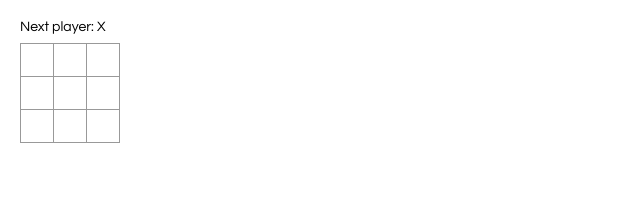
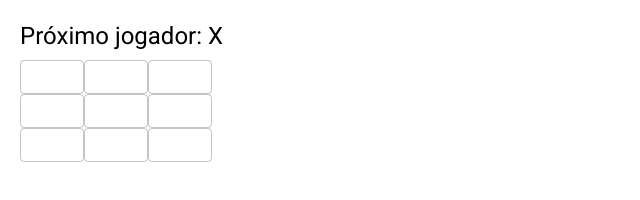
Before and after one commit to jlsneto/react-learning, a React app: page / in a window 1280 px wide. Shown: the whole page, without its empty margins (0-640 px from the left). Built offline with nearby package versions, Linux system fonts and the light colour scheme.

Commit message:
BabySteps: Adiciona material UI e define regra pra reinício do jogo

```diff
--- a/package.json
+++ b/package.json
@@ -3,9 +3,12 @@
   "version": "0.1.0",
   "private": true,
   "dependencies": {
+    "@material-ui/core": "^4.1.0",
+    "@material-ui/icons": "^4.1.0",
     "react": "^16.8.6",
     "react-dom": "^16.8.6",
-    "react-scripts": "3.0.1"
+    "react-scripts": "3.0.1",
+    "typeface-roboto": "0.0.54"
   },
   "scripts": {
     "start": "parcel serve src/index.html",
--- a/src/index.css
+++ b/src/index.css
@@ -40,11 +40,11 @@ body {
     background: #ddd;
   }
 
-  .game {
-    display: flex;
-    flex-direction: row;
-  }
 
   .game-info {
     margin-left: 20px;
   }
+
+  .card {
+    min-width: 275,
+  }
--- a/src/index.js
+++ b/src/index.js
@@ -1,6 +1,11 @@
 import React from 'react';
 import ReactDOM from 'react-dom';
 import styles from './index.css';
+import Button from '@material-ui/core/Button';
+import Grid from '@material-ui/core/Grid';
+import Card from '@material-ui/core/Card';
+import Typography from '@material-ui/core/Typography';
+import 'typeface-roboto';
 function calculateWinner(squares) {
     const lines = [
       [0, 1, 2],
@@ -12,15 +17,24 @@ function calculateWinner(squares) {
       [0, 4, 8],
       [2, 4, 6],
     ];
+    console.dir(squares)
     for (let i = 0; i < lines.length; i++) {
       const [a, b, c] = lines[i];
       if (squares[a] && squares[a] === squares[b] && squares[a] === squares[c]) {
         return squares[a];
       }
     }
+    // if(!(indexOf(null))){
+    //     alert("DEU VELHA!")
+    // }
     return null;
   }
-
+function isDraw(squares){
+    if (!(squares.indexOf(null) in squares)){
+        return true;
+    }
+    return false;
+}
 class Square extends React.Component {
     constructor(props) {
         super(props);
@@ -30,23 +44,11 @@ class Square extends React.Component {
     }
     render() {
         return (
-            <button className="square"
+            <Button variant="outlined" className="square"
             onClick={() => this.props.onClick()}
             >
                 {this.props.value}
-            </button>
-        );
-    }
-}
-class Button extends React.Component{
-    constructor(props){
-        super(props);
-    }
-    render(){
-        return (
-            <div>
-                <button onClick= {() => this.props.onClick()}>Reiniciar</button>
-            </div>
+            </Button>
         );
     }
 }
@@ -90,34 +92,40 @@ class Board extends React.Component {
 
     render() {
         const winner = calculateWinner(this.state.squares);
-        const button = winner ? <Button onClick={() => this.handleButtonClick()}/>: ''
+        const button = winner || isDraw(this.state.squares) ? <Button variant="contained" color="primary" onClick={() => this.handleButtonClick()}>Reiniciar</Button>: ''
         let status;
         if (winner){
-            status = 'Winner: ' + winner;
-        } else{
-            status = 'Next player: '.concat(this.state.nextMark);
+            status = 'Ganhador: ' + winner;
+        } else if(isDraw(this.state.squares)){
+            status = 'Não há ganhadores. Reinicie o jogo!';
+        }
+        else{
+            status = 'Próximo jogador: '.concat(this.state.nextMark);
         }
         return (
-            <div>
-                <div className="status">{status}</div>
-                <div className="board-row">
+            <Grid container>
+                <Grid item xs={12}>
+                    <Typography variant="h5" gutterBottom>{status}</Typography>
+                </Grid>
+                <Grid item xs={12}>
                     {this.renderSquare(0)}
                     {this.renderSquare(1)}
                     {this.renderSquare(2)}
-                </div>
-                <div className="board-row">
-                    {this.renderSquare(3)}
-                    {this.renderSquare(4)}
-                    {this.renderSquare(5)}
-                </div>
-                <div className="board-row">
+                </Grid>
+                <Grid item xs={12}>
+                     {this.renderSquare(3)}
+                     {this.renderSquare(4)}
+                     {this.renderSquare(5)}
+                </Grid>
+                <Grid item xs={12}>
                     {this.renderSquare(6)}
                     {this.renderSquare(7)}
                     {this.renderSquare(8)}
-                </div>
+                </Grid>
                 {button}
-            </div>
+            </Grid>
         );
+
     }
 }
 class Game extends React.Component {
```
Also changed, not shown: src/index.html (+4 -0 lines), 1 other file.
